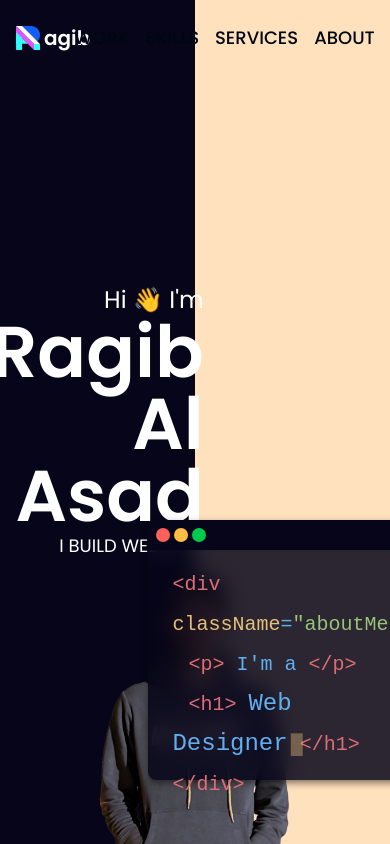
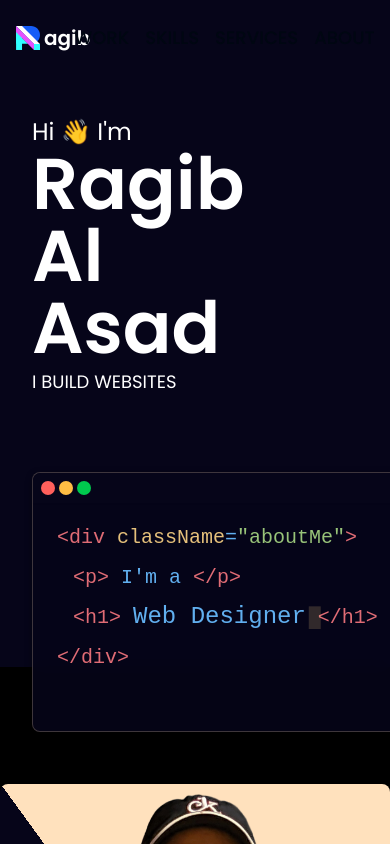
Before and after one commit to ragibalasad/ragib-portfolio, a Next.js app: page / in a window 390 px wide. Shown: the top 844 px of the page. Built offline with nearby package versions, Linux system fonts and the light colour scheme.

Commit message:
made header responsive

```diff
--- a/components/Header/Header.jsx
+++ b/components/Header/Header.jsx
@@ -24,21 +24,21 @@ const Header = () => {
   return (
     <header
       ref={ref}
-      className="header mx-auto overflow-y-hidden two-color-bg relative flex flex-col items-center h-screen"
+      className="header mx-auto overflow-y-hidden two-color-bg relative flex flex-col items-center"
     >
       <div className="container flex w-full h-full">
         <motion.div
           style={{ y: yIntro }}
           className="intro w-1/2 flex justify-center items-center"
         >
-          <div className="text-right">
+          <div className="info text-right">
             <p className="text-2xl text-ff">Hi 👋 I&apos;m</p>
             <p className="name text-7xl text-ff font-semibold">
               Ragib
               <br />
               Al Asad
             </p>
-            <p className="sub-heading text-lg text-ff">I BUILD WEBSITES</p>
+            <p className="sub-heading text-lg text-ff my-1">I BUILD WEBSITES</p>
           </div>
         </motion.div>
         <motion.div
@@ -76,11 +76,12 @@ const Header = () => {
           </div>
         </motion.div>
       </div>
-      <div className="showcase-img absolute bottom-0 left-1/2 transform -translate-x-1/2">
+      <div className="showcase-img absolute bottom-0 mx-auto">
         <Image
-          className="object-contain"
+          className="mx-auto"
           src={images.ragib_potrait}
           alt="Ragib Al Asad"
+          width={447}
           height={640}
         />
       </div>
--- a/src/app/app.css
+++ b/src/app/app.css
@@ -30,7 +30,7 @@
 
 .navbar.sticky {
   position: fixed;
-  padding: 1rem;
+  padding: 1rem 0;
   top: 0;
   width: 100%;
   background: rgba(6, 5, 25, 0.7);
@@ -40,7 +40,7 @@
 }
 
 .navbar.scrolled {
-  padding: 1rem;
+  padding: 1rem 0;
   position: fixed;
   background: rgba(6, 5, 25, 0.6);
   -moz-backdrop-filter: blur(5px);
@@ -97,6 +97,10 @@
 
 .nav-link a.active::after {
   width: 100%;
+}
+
+.header {
+  height: 700px;
 }
 
 .two-color-bg {
--- a/src/app/globals.css
+++ b/src/app/globals.css
@@ -33,32 +33,58 @@
 }
 
 /* Small devices (tablets, 576px and up) */
-@media (min-width: 576px) and (max-width: 767.98px) {
-  /* Styles for small devices */
+@media (max-width: 767.98px) {
+  .header {
+    @apply relative w-full h-max pt-20;
+    background: linear-gradient(180deg, rgba(6, 5, 25) 50%, #ffe1bd00 50%);
+  }
+
+  .header .container {
+    @apply block;
+  }
+
+  .intro .info {
+    @apply text-left;
+  }
+
+  .showcase-img {
+    @apply relative px-2 m-4 rounded-lg mx-auto;
+    background: linear-gradient(54deg, rgba(6, 5, 25) 50%, #ffe1bd 50%);
+  }
+
+  .intro,
+  .terminal {
+    @apply w-auto mx-auto px-8 py-9 block;
+  }
+
+  .terminal-win {
+    @apply mx-auto;
+    border: 1px solid #ffe1bd3a;
+  }
 }
 
 /* Medium devices (small laptops, 768px and up) */
 @media (min-width: 768px) and (max-width: 991.98px) {
-  /* Styles for medium devices */
 }
 
 /* Large devices (laptops, 992px and up) */
-@media (min-width: 992px) and (max-width: 1199.98px) {
-  /* Styles for large devices */
+@media (max-width: 992px) {
 }
 
 /* Extra large devices (desktops, 1200px and up) */
-@media (min-width: 1200px) and (max-width: 1399.98px) {
+@media (max-width: 1280px) {
+  .intro {
+    @apply pr-32;
+  }
 }
 
 /* XXL devices (large desktops, 1400px and up) */
 @media (min-width: 1400px) {
-  .showcase-img img {
-    width: 500px;
+  .header {
+    @apply h-screen;
   }
   .terminal {
     scale: 1.1;
-    @apply z-10;
   }
   .intro .name {
     @apply text-8xl;
@@ -67,6 +93,6 @@
 
 @media (min-width: 1900px) {
   .header {
-    height: 80vh;
+    height: 90vh;
   }
 }
```
